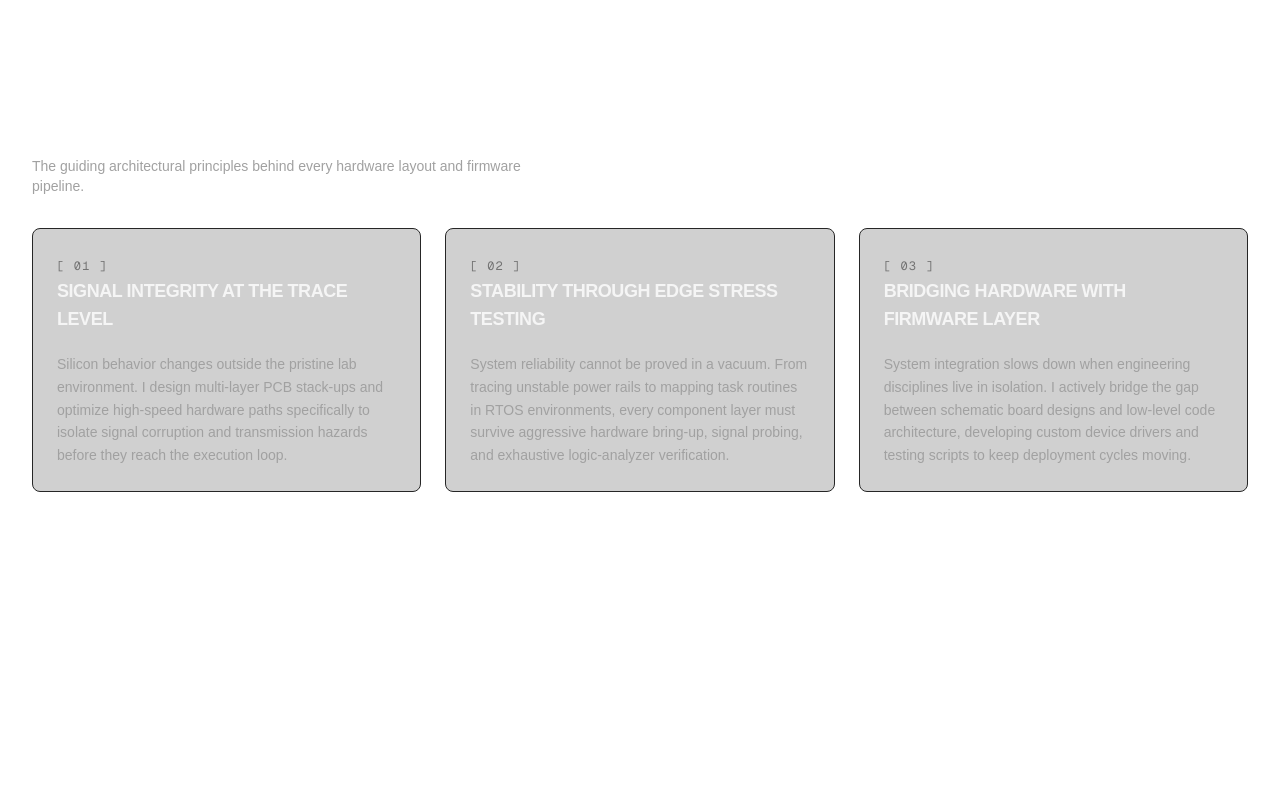
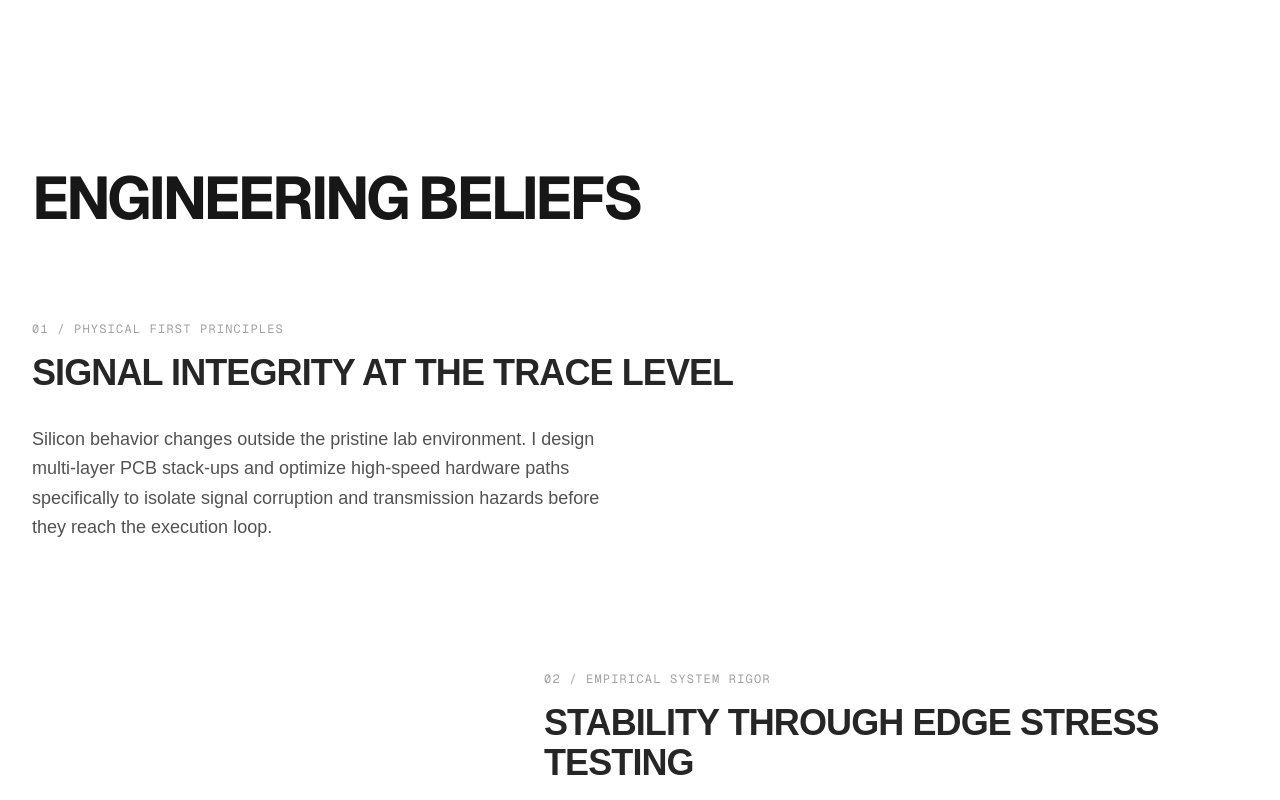
Before and after one commit to sagar-koirala/my-portfolio-app, a Next.js app: page / in a window 1280 px wide. Shown: the part 740-1540 px from the top of the page. Before the commit the page ends 1280 px from the top, so only its background shows below. Built offline with nearby package versions, Linux system fonts and the light colour scheme.

Commit message:
feat: implement scroll-linked parallax animations for Philosophy and Testimonials

```diff
--- a/src/components/Philosophy.tsx
+++ b/src/components/Philosophy.tsx
@@ -1,44 +1,99 @@
-import React from 'react';
-import portfolio from '@/data/portfolio.json';
+"use client";
+
+import React, { useRef, useState, useEffect } from "react";
+import { motion, useScroll, useTransform, useSpring } from "framer-motion";
+import portfolio from "@/data/portfolio.json";
 
 export default function Philosophy() {
   const { philosophy } = portfolio;
+  const containerRef = useRef<HTMLDivElement>(null);
+
+  // Set up scroll tracking across the entire section
+  const { scrollYProgress } = useScroll({
+    target: containerRef,
+    offset: ["start end", "end start"],
+  });
+
+  // Testimonials-matched scroll-linked springs for parallax layering
+  const yRaw1 = useTransform(scrollYProgress, [0, 1], [-80, 80]);
+  const ySpring1 = useSpring(yRaw1, { stiffness: 45, damping: 22 });
+
+  const yRaw2 = useTransform(scrollYProgress, [0, 1], [60, -60]);
+  const ySpring2 = useSpring(yRaw2, { stiffness: 45, damping: 22 });
+
+  const yRaw3 = useTransform(scrollYProgress, [0, 1], [-40, 40]);
+  const ySpring3 = useSpring(yRaw3, { stiffness: 45, damping: 22 });
+
+  const ySprings = [ySpring1, ySpring2, ySpring3];
+
+  // Mobile viewport detection to bypass translations below md breakpoint (768px)
+  const [isMobile, setIsMobile] = useState(false);
+
+  useEffect(() => {
+    const checkMobile = () => {
+      setIsMobile(window.innerWidth < 768);
+    };
+
+    checkMobile();
+    window.addEventListener("resize", checkMobile);
+    return () => window.removeEventListener("resize", checkMobile);
+  }, []);
+
+  const getRowStyles = (index: number) => {
+    switch (index) {
+      case 0:
+        return "max-w-3xl mr-auto";
+      case 1:
+        return "max-w-3xl ml-auto text-left lg:pl-16";
+      case 2:
+        return "max-w-3xl mr-auto";
+      default:
+        return "max-w-3xl mr-auto";
+    }
+  };
 
   return (
-    <section id="philosophy" className="space-y-8">
-      <div className="space-y-1">
-        <h2 className="text-2xl font-bold tracking-tight text-white uppercase font-mono">
-          // Design Philosophy
-        </h2>
-        <p className="text-sm text-neutral-400 max-w-lg">
-          The guiding architectural principles behind every hardware layout and firmware pipeline.
-        </p>
-      </div>
+    <section
+      id="philosophy"
+      ref={containerRef}
+      className="w-full relative py-12 overflow-hidden"
+    >
+      {/* Huge Consistent Typographic Header */}
+      <h2 className="text-4xl md:text-6xl font-bold font-sans uppercase tracking-tighter text-neutral-900 dark:text-white mb-16">
+        ENGINEERING BELIEFS
+      </h2>
 
-      <div className="grid grid-cols-1 gap-6 md:grid-cols-3">
-        {philosophy.map((item, index) => (
-          <div
-            key={index}
-            className="p-6 rounded-lg bg-neutral-900/20 border border-neutral-800 backdrop-blur-sm transition-all duration-300 hover:-translate-y-1 hover:border-neutral-400 flex flex-col justify-between"
-          >
-            <div className="space-y-3">
-              <span className="font-mono text-xs text-neutral-500 uppercase tracking-widest">
-                [ 0{index + 1} ]
+      {/* Asymmetric Stark Stacking Layout with Testimonials-matched Gaps */}
+      <div className="w-full flex flex-col space-y-16 md:space-y-24 overflow-hidden py-12">
+        {philosophy.map((item, index) => {
+          const indexMarker = `0${index + 1} / ${item.category}`;
+          const yTranslation = ySprings[index] || 0;
+
+          return (
+            <motion.div
+              key={index}
+              style={{ y: isMobile ? 0 : yTranslation }}
+              className={`w-full flex flex-col space-y-4 md:space-y-6 ${getRowStyles(
+                index
+              )}`}
+            >
+              {/* Index Callout */}
+              <span className="font-mono text-xs uppercase tracking-widest text-neutral-400 dark:text-neutral-500 mb-2 block">
+                {indexMarker}
               </span>
-              <div className="space-y-1">
-                <h3 className="text-lg font-bold text-neutral-100 tracking-tight">
-                  {item.title}
-                </h3>
-                <h4 className="text-xs font-semibold text-neutral-400 uppercase tracking-wider font-mono">
-                  {item.subtitle}
-                </h4>
-              </div>
-              <p className="text-sm text-neutral-400 leading-relaxed pt-2">
+
+              {/* Element Sub-title */}
+              <h3 className="text-2xl md:text-4xl font-bold tracking-tight uppercase text-neutral-800 dark:text-neutral-200 mt-2 mb-4">
+                {item.title}
+              </h3>
+
+              {/* Description Paragraph */}
+              <p className="text-neutral-600 dark:text-neutral-400 text-base md:text-lg leading-relaxed mt-4 max-w-xl">
                 {item.description}
               </p>
-            </div>
-          </div>
-        ))}
+            </motion.div>
+          );
+        })}
       </div>
     </section>
   );
--- a/src/components/Testimonials.tsx
+++ b/src/components/Testimonials.tsx
@@ -1,46 +1,87 @@
-import React from 'react';
+"use client";
 
-interface Testimonial {
-  id: string;
-  quote: string;
-  author: string;
-  role: string;
-  company?: string;
-}
-
-const testimonialsPlaceholder: Testimonial[] = [
-  {
-    id: "1",
-    quote: "Exceptional firmware architecture and debugging skills. Delivered a stable RTOS system ahead of schedule.",
-    author: "Jane Doe",
-    role: "VP of Engineering",
-    company: "Robotics Corp",
-  },
-  {
-    id: "2",
-    quote: "Superb PCB design. Optimised our board space and resolved high-speed signal integrity issues perfectly.",
-    author: "John Smith",
-    role: "Lead Hardware Architect",
-    company: "IoT Systems LLC",
-  },
-];
+import React, { useRef } from "react";
+import { motion, useScroll, useTransform, useSpring } from "framer-motion";
+import portfolio from "@/data/portfolio.json";
 
 export default function Testimonials() {
+  const testimonials = portfolio.testimonials;
+  const trustMetrics = portfolio.trustMetrics;
+
+  const containerRef = useRef<HTMLDivElement>(null);
+
+  // Track scroll position of the testimonials section
+  const { scrollYProgress } = useScroll({
+    target: containerRef,
+    offset: ["start end", "end start"]
+  });
+
+  // High-fidelity independent scroll-linked springs for parallax layering with distinct spatial delays
+  const y1 = useSpring(useTransform(scrollYProgress, [0, 1], [-80, 80]), { stiffness: 45, damping: 22 });
+  const y2 = useSpring(useTransform(scrollYProgress, [0, 1], [60, -60]), { stiffness: 45, damping: 22 });
+  const y3 = useSpring(useTransform(scrollYProgress, [0, 1], [-40, 40]), { stiffness: 45, damping: 22 });
+
   return (
-    <section id="testimonials" className="py-20 max-w-4xl mx-auto px-4">
-      <h2 className="text-3xl font-bold tracking-tight text-neutral-100 mb-8">Client Testimonials</h2>
-      <div className="grid grid-cols-1 md:grid-cols-2 gap-6">
-        {testimonialsPlaceholder.map((item) => (
-          <div key={item.id} className="p-6 rounded-lg bg-neutral-900 border border-neutral-800 flex flex-col justify-between">
-            <p className="text-sm italic text-neutral-300">"{item.quote}"</p>
-            <div className="mt-4">
-              <h4 className="text-sm font-semibold text-neutral-200">{item.author}</h4>
-              <p className="text-xs text-neutral-500">
-                {item.role} {item.company ? `at ${item.company}` : ''}
-              </p>
+    <section id="testimonials" className="py-24 md:py-36 scroll-mt-20">
+      <div className="mb-16">
+        <h2 className="text-4xl md:text-6xl font-bold font-sans uppercase tracking-tighter text-neutral-900 dark:text-white">
+          Client Endorsements
+        </h2>
+      </div>
+
+      {/* Parallax Container */}
+      <div
+        ref={containerRef}
+        className="flex flex-col space-y-16 md:space-y-24 overflow-hidden py-12"
+      >
+        {/* Quote 1: Massive raw typographic block */}
+        {testimonials[0] && (
+          <motion.div
+            style={{ y: y1 }}
+            className="flex flex-col space-y-6 max-w-4xl"
+          >
+            <blockquote className="text-2xl md:text-4xl font-normal leading-tight tracking-tight text-neutral-900 dark:text-white font-sans">
+              &ldquo;{testimonials[0].text}&rdquo;
+            </blockquote>
+            <div className="text-xs uppercase font-mono tracking-widest text-neutral-400 dark:text-neutral-500">
+              — {testimonials[0].title} // {testimonials[0].platform}
             </div>
-          </div>
-        ))}
+          </motion.div>
+        )}
+
+        {/* Huge Raw Trust Metrics Callouts */}
+        {trustMetrics && (
+          <motion.div
+            style={{ y: y2 }}
+            className="grid grid-cols-1 md:grid-cols-2 gap-12 max-w-4xl py-12 border-y border-neutral-200 dark:border-neutral-800"
+          >
+            {trustMetrics.map((metric, idx) => (
+              <div key={idx} className="space-y-3">
+                <div className="text-5xl md:text-7xl font-bold font-mono tracking-tighter text-neutral-900 dark:text-white">
+                  {metric.value}
+                </div>
+                <div className="text-xs uppercase font-mono tracking-widest text-neutral-400 dark:text-neutral-500">
+                  {metric.label}
+                </div>
+              </div>
+            ))}
+          </motion.div>
+        )}
+
+        {/* Quote 2: Massive raw typographic block with right offset */}
+        {testimonials[1] && (
+          <motion.div
+            style={{ y: y3 }}
+            className="flex flex-col space-y-6 max-w-4xl md:self-end md:mr-12"
+          >
+            <blockquote className="text-2xl md:text-4xl font-normal leading-tight tracking-tight text-neutral-900 dark:text-white font-sans">
+              &ldquo;{testimonials[1].text}&rdquo;
+            </blockquote>
+            <div className="text-xs uppercase font-mono tracking-widest text-neutral-400 dark:text-neutral-500">
+              — {testimonials[1].title} // {testimonials[1].platform}
+            </div>
+          </motion.div>
+        )}
       </div>
     </section>
   );
```
